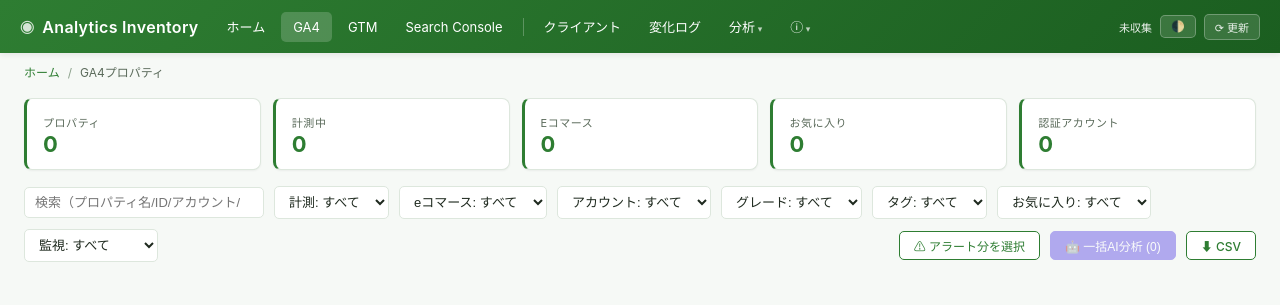
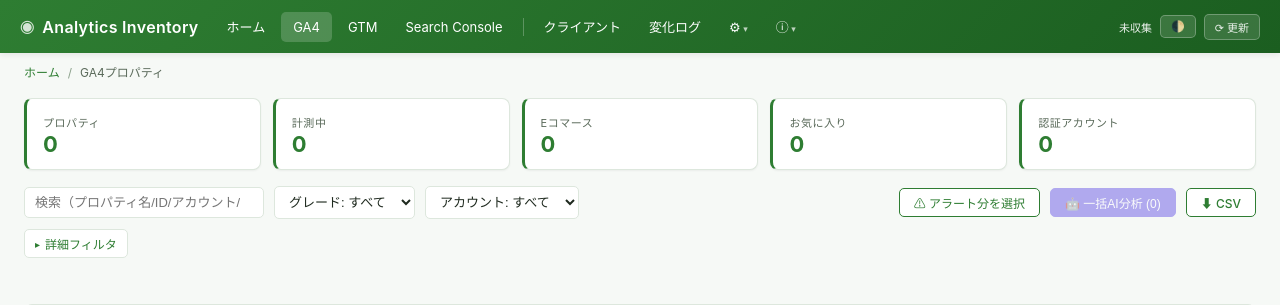
Before and after one commit to ogawa-cmyk/analytics-inventory, a Flask app: page /properties in a window 1280 px wide. Shown: the top 305 px of the page. Run offline with Flask 3, Linux system fonts and the light colour scheme.

Commit message:
refactor(ui): ナビを6項目に整理し、一覧のフィルタを折りたたみ（v1.3.1）
UI/UX整理の第2弾。

■ ナビ再編（7→6項目）
- 「分析▾」を廃止し ⚙ 設定メニューに統合。中身も並べ替え
  （通知・監視の設定 → AI分析）。GA4/GTM/SCは1クリックのまま維持
- ⓘ は「使い方ガイド → ヘルプ・用語集」の順に固定

■ 一覧フィルタの折りたたみ（GA4/GTM/SC 共通）
- 常時表示を「検索・グレード・アカウント」の3つに削減
- 残りは「詳細フィルタ ▾」に格納。絞り込み中は件数バッジを表示し、
  開いたままにするので絞り込み状態を見失わない（initAdvFilters を base.html に共通実装）
- GA4は8列→3列、GTMは8→3、SCは6→3に整理

■ ドキュメント更新
- 使い方ガイドに「詳細フィルタ」「ヘッダーのメニュー」の説明を追加
- 旧「分析メニュー」表記を ⚙ メニューに統一、READMEの画面イメージも刷新

Co-Authored-By: Claude Fable 5 <noreply@anthropic.com>

```diff
--- a/config.py
+++ b/config.py
@@ -1,7 +1,7 @@
 """GA4 Inventory configuration."""
 from pathlib import Path
 
-VERSION = "1.3.0"
+VERSION = "1.3.1"
 GITHUB_REPO = "ogawa-cmyk/analytics-inventory"
 
 ROOT = Path(__file__).parent
--- a/templates/base.html
+++ b/templates/base.html
@@ -166,6 +166,17 @@
   .filters input,.filters select{padding:7px 10px;border:1px solid var(--g-border);border-radius:5px;font-size:13px;background:var(--g-card);color:var(--g-text);transition:border-color .15s}
   .filters input:focus,.filters select:focus{outline:none;border-color:var(--g-primary);box-shadow:0 0 0 3px rgba(46,125,50,.12)}
   .filters input[type=search]{min-width:240px}
+  /* 詳細フィルタ（折りたたみ） */
+  .adv-filters{margin-bottom:10px}
+  .adv-filters > summary{display:inline-flex;align-items:center;gap:5px;cursor:pointer;font-size:12px;color:var(--g-primary);padding:5px 10px;border:1px solid var(--g-border);border-radius:5px;background:var(--g-card);list-style:none;user-select:none}
+  .adv-filters > summary::-webkit-details-marker{display:none}
+  .adv-filters > summary::before{content:"▸";font-size:10px;transition:transform .15s;display:inline-block}
+  .adv-filters[open] > summary::before{transform:rotate(90deg)}
+  .adv-filters > summary:hover{background:var(--g-primary-light)}
+  .adv-filters > summary .adv-count{background:var(--g-primary);color:#fff;border-radius:9px;padding:0 6px;font-size:10px;font-weight:700}
+  .adv-filters .adv-body{display:flex;gap:10px;flex-wrap:wrap;align-items:center;margin-top:8px;padding:10px 12px;background:var(--g-row-alt);border:1px solid var(--g-border);border-radius:6px}
+  .adv-filters .adv-body select{padding:7px 10px;border:1px solid var(--g-border);border-radius:5px;font-size:13px;background:var(--g-card);color:var(--g-text)}
+
   .filter-chips{display:flex;gap:6px;margin-bottom:12px;flex-wrap:wrap;min-height:24px}
   .chip{display:inline-flex;align-items:center;gap:4px;background:var(--g-primary-light);color:var(--g-primary-dark);padding:3px 4px 3px 10px;border-radius:14px;font-size:11px;border:1px solid var(--g-border)}
   .chip button{background:transparent;border:none;color:var(--g-primary-dark);cursor:pointer;padding:0 6px;font-size:13px;line-height:1}
@@ -339,21 +350,21 @@
     <span class="nav-divider"></span>
     <a href="/clients" class="{% if request.path.startswith('/clients') %}active{% endif %}">クライアント</a>
     <a href="/changes" class="{% if request.path == '/changes' %}active{% endif %}">変化ログ</a>
-    <div class="dd" id="dd-ai">
-      <button class="dd-btn" onclick="toggleDd('dd-ai')">分析</button>
+    <div class="dd" id="dd-settings">
+      <button class="dd-btn" onclick="toggleDd('dd-settings')" title="設定・AI分析">⚙</button>
       <div class="dd-menu">
+        <div class="dd-sub">通知・監視の設定</div>
+        <a href="/settings/notifications">週次通知（メール / Slack）</a>
+        <a href="/settings/thresholds">監視しきい値</a>
         <div class="dd-sub">AI分析</div>
-        <a href="/bulk">一括AI分析ジョブ一覧</a>
+        <a href="/bulk">一括AI分析の履歴</a>
         <a href="#" onclick="runQuickAuto(event)">自動診断を実行</a>
-        <div class="dd-sub">監視・通知</div>
-        <a href="/settings/notifications">週次通知設定（メール/Slack）</a>
-        <a href="/settings/thresholds">監視しきい値設定</a>
       </div>
     </div>
     <div class="dd" id="dd-help">
-      <button class="dd-btn" onclick="toggleDd('dd-help')">ⓘ</button>
+      <button class="dd-btn" onclick="toggleDd('dd-help')" title="使い方・ヘルプ">ⓘ</button>
       <div class="dd-menu">
-        <a href="/usage">使い方</a>
+        <a href="/usage">使い方ガイド</a>
         <a href="/help">ヘルプ・用語集</a>
       </div>
     </div>
@@ -602,6 +613,25 @@ window.runQuickAuto = async function(e){
   } catch(e){ showToast('失敗: ' + e.message, 'error'); }
 };
 
+/* ========== 詳細フィルタ: 使用中の個数バッジ＋自動展開 ========== */
+window.initAdvFilters = function(){
+  const det = document.getElementById('adv-filters');
+  if(!det) return;
+  const badge = document.getElementById('adv-count');
+  const sels = [...det.querySelectorAll('select')];
+  function refresh(){
+    const n = sels.filter(s => s.value).length;
+    if(badge){
+      badge.textContent = n;
+      badge.style.display = n ? '' : 'none';
+    }
+    if(n && !det.open) det.open = true;   // 絞り込み中なら開いたままにする
+  }
+  sels.forEach(s => s.addEventListener('input', refresh));
+  refresh();
+};
+document.addEventListener('DOMContentLoaded', () => window.initAdvFilters());
+
 /* ========== 監視状態の切替（GA4/GTM/SC 一覧で共通） ========== */
 window.setMonitoring = async function(el, kind, key){
   const v = el.value;
--- a/templates/index.html
+++ b/templates/index.html
@@ -14,6 +14,22 @@
 
 <div class="filters">
   <input type="search" id="q" placeholder="検索（プロパティ名/ID/アカウント/タグ/メモ）">
+  <select id="grade-filter">
+    <option value="">グレード: すべて</option>
+    {% for g in ['A','B','C','D','F'] %}<option value="{{ g }}">{{ g }}のみ</option>{% endfor %}
+  </select>
+  <select id="email-filter">
+    <option value="">アカウント: すべて</option>
+    {% for e in inv.accounts_scanned or [] %}<option value="{{ e }}">{{ e }}</option>{% endfor %}
+  </select>
+  <button class="btn" onclick="selectAlerted()" style="margin-left:auto">⚠ アラート分を選択</button>
+  <button class="btn" id="bulk-btn" onclick="openBulkDialog()" disabled style="background:#6c5ce7;color:#fff;border-color:#6c5ce7">🤖 一括AI分析 (<span id="sel-count">0</span>)</button>
+  <a href="/export/properties.csv" class="btn">⬇ CSV</a>
+</div>
+
+<details class="adv-filters" id="adv-filters">
+  <summary>詳細フィルタ<span class="adv-count" id="adv-count" style="display:none">0</span></summary>
+  <div class="adv-body">
     <select id="track-filter">
       <option value="">計測: すべて</option>
       <option value="yes">計測中のみ</option>
@@ -23,14 +39,6 @@
       <option value="">eコマース: すべて</option>
       <option value="yes">あり</option>
       <option value="no">なし</option>
-  </select>
-  <select id="email-filter">
-    <option value="">アカウント: すべて</option>
-    {% for e in inv.accounts_scanned or [] %}<option value="{{ e }}">{{ e }}</option>{% endfor %}
-  </select>
-  <select id="grade-filter">
-    <option value="">グレード: すべて</option>
-    {% for g in ['A','B','C','D','F'] %}<option value="{{ g }}">{{ g }}のみ</option>{% endfor %}
     </select>
     <select id="tag-filter">
       <option value="">タグ: すべて</option>
@@ -45,10 +53,8 @@
       <option value="no">監視中のみ</option>
       <option value="yes">停止・除外のみ</option>
     </select>
-  <button class="btn" onclick="selectAlerted()" style="margin-left:auto">⚠ アラート分を選択</button>
-  <button class="btn" id="bulk-btn" onclick="openBulkDialog()" disabled style="background:#6c5ce7;color:#fff;border-color:#6c5ce7">🤖 一括AI分析 (<span id="sel-count">0</span>)</button>
-  <a href="/export/properties.csv" class="btn">⬇ CSV</a>
   </div>
+</details>
 <div class="filter-chips" id="active-chips"></div>
 
 <div class="table-wrap">
```
Also changed, not shown: templates/gtm.html (+12 -6 lines), templates/sc.html (+11 -5 lines), templates/usage.html (+9 -3 lines), README.md. Lines whose indentation alone changed are shown as unchanged.
